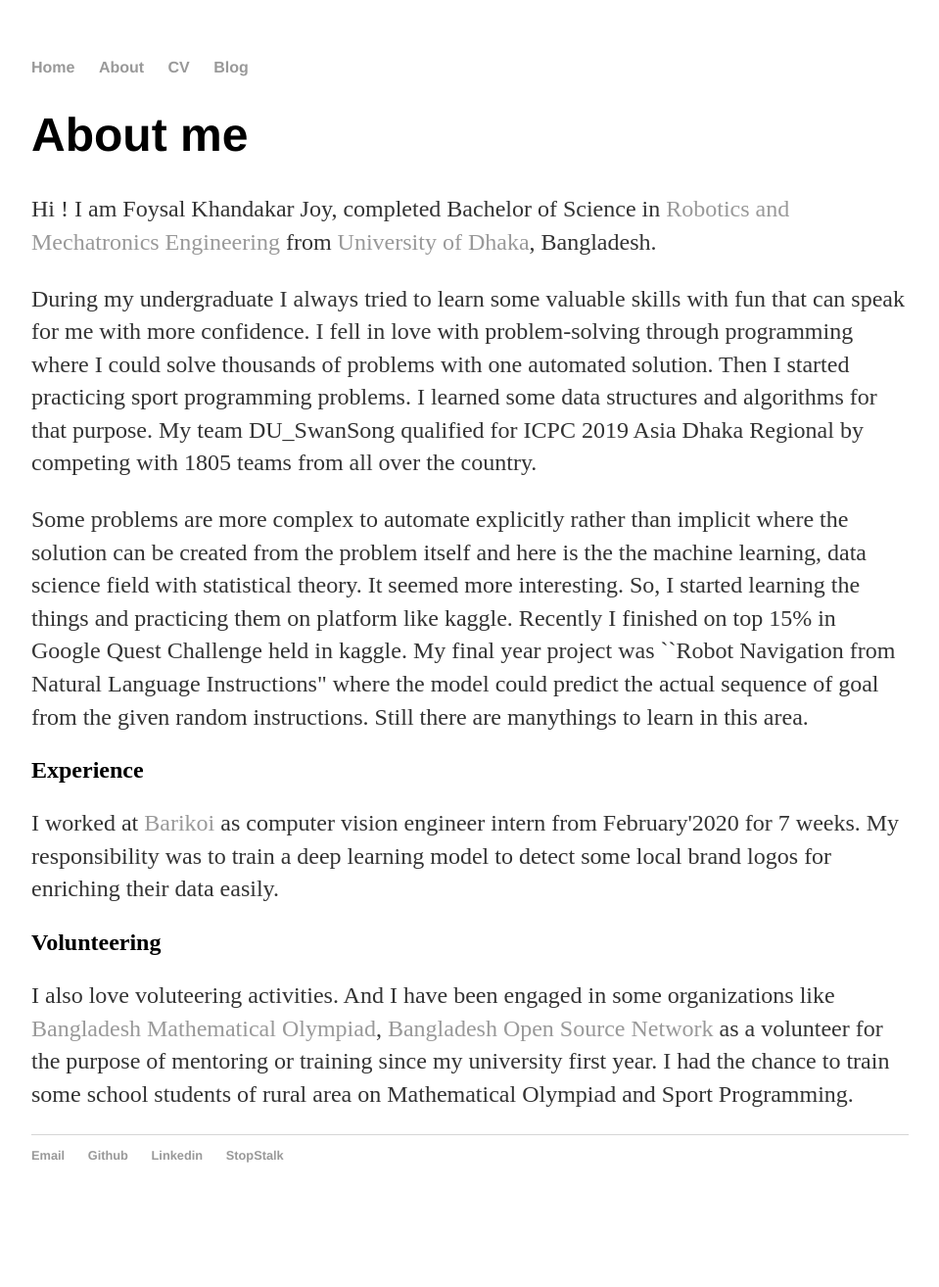
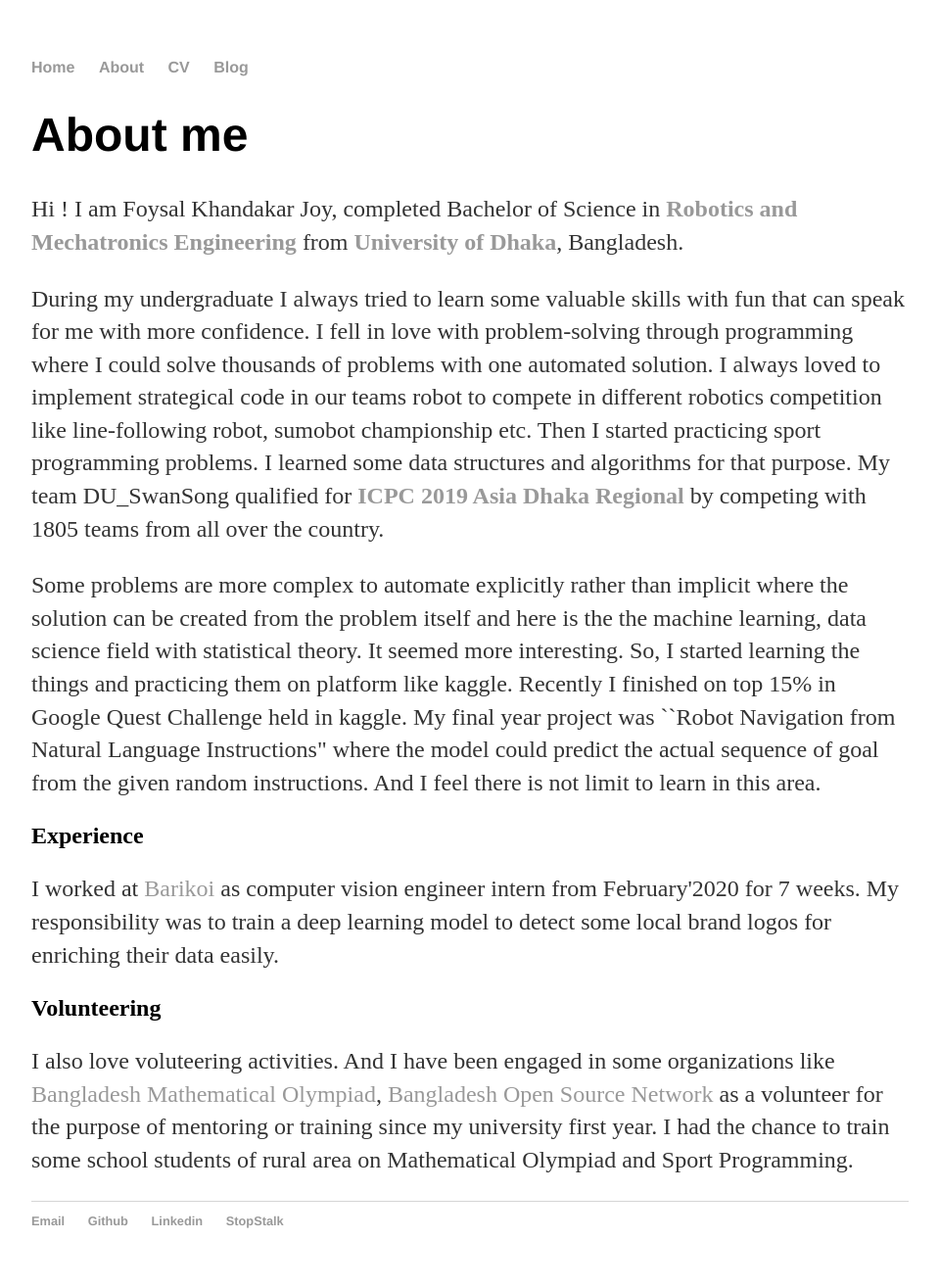
Before and after one commit to fkhjoy/fkhjoy.github.io, a Jekyll site: the page built from about/index.html, in a window 1280 px wide. Shown: the whole page at 98% size, without its empty margins (160-1119 px from the left). Built offline with Jekyll 4.4.1, drawn with Linux system fonts in a browser that asks for light colours; before the commit the page ends 1247 px from its top, so only the background shows below that.

Commit message:
updated about with link

```diff
--- a/about/index.html
+++ b/about/index.html
@@ -7,15 +7,15 @@
 			<h1>About me</h1>
 			<p>
 			      	Hi !
-				I am Foysal Khandakar Joy, completed Bachelor of Science in <a href="http://rme.du.ac.bd/">Robotics and Mechatronics Engineering</a> from <a href="https://www.du.ac.bd/">University of Dhaka</a>, Bangladesh.
+				I am Foysal Khandakar Joy, completed Bachelor of Science in <a href="http://rme.du.ac.bd/"><b>Robotics and Mechatronics Engineering</b></a> from <a href="https://www.du.ac.bd/"><b>University of Dhaka</b></a>, Bangladesh.
 			</p>
 
 		 	<p>
-				During my undergraduate I always tried to learn some valuable skills with fun that can speak for me with more confidence. I fell in love with problem-solving through programming where I could solve thousands of problems with one automated solution. Then I started practicing sport programming problems. I learned some data structures and algorithms for that purpose. My team DU_SwanSong qualified for ICPC 2019 Asia Dhaka Regional by competing with 1805 teams from all over the country.
+				During my undergraduate I always tried to learn some valuable skills with fun that can speak for me with more confidence. I fell in love with problem-solving through programming where I could solve thousands of problems with one automated solution. I always loved to implement strategical code in our teams robot to compete in different robotics competition like line-following robot, sumobot championship etc. Then I started practicing sport programming problems. I learned some data structures and algorithms for that purpose. My team DU_SwanSong qualified for <a href="https://algo.codemarshal.org/contests/icpc-dhaka-19-onsite-main"><b>ICPC 2019 Asia Dhaka Regional</b></a> by competing with 1805 teams from all over the country.
 			</p>
 
 			<p>
-				Some problems are more complex to automate explicitly rather than implicit where the solution can be created from the problem itself and here is the the machine learning, data science field with statistical theory. It seemed more interesting. So, I started learning the things and practicing them on platform like kaggle. Recently I finished on top 15% in Google Quest Challenge held in kaggle. My final year project was ``Robot Navigation from Natural Language Instructions" where the model could predict the actual sequence of goal from the given random instructions. Still there are manythings to learn in this area.
+				Some problems are more complex to automate explicitly rather than implicit where the solution can be created from the problem itself and here is the the machine learning, data science field with statistical theory. It seemed more interesting. So, I started learning the things and practicing them on platform like kaggle. Recently I finished on top 15% in Google Quest Challenge held in kaggle. My final year project was ``Robot Navigation from Natural Language Instructions" where the model could predict the actual sequence of goal from the given random instructions. And I feel there is not limit to learn in this area.
 			</p>
 
 			<h2>Experience</h2>
```
